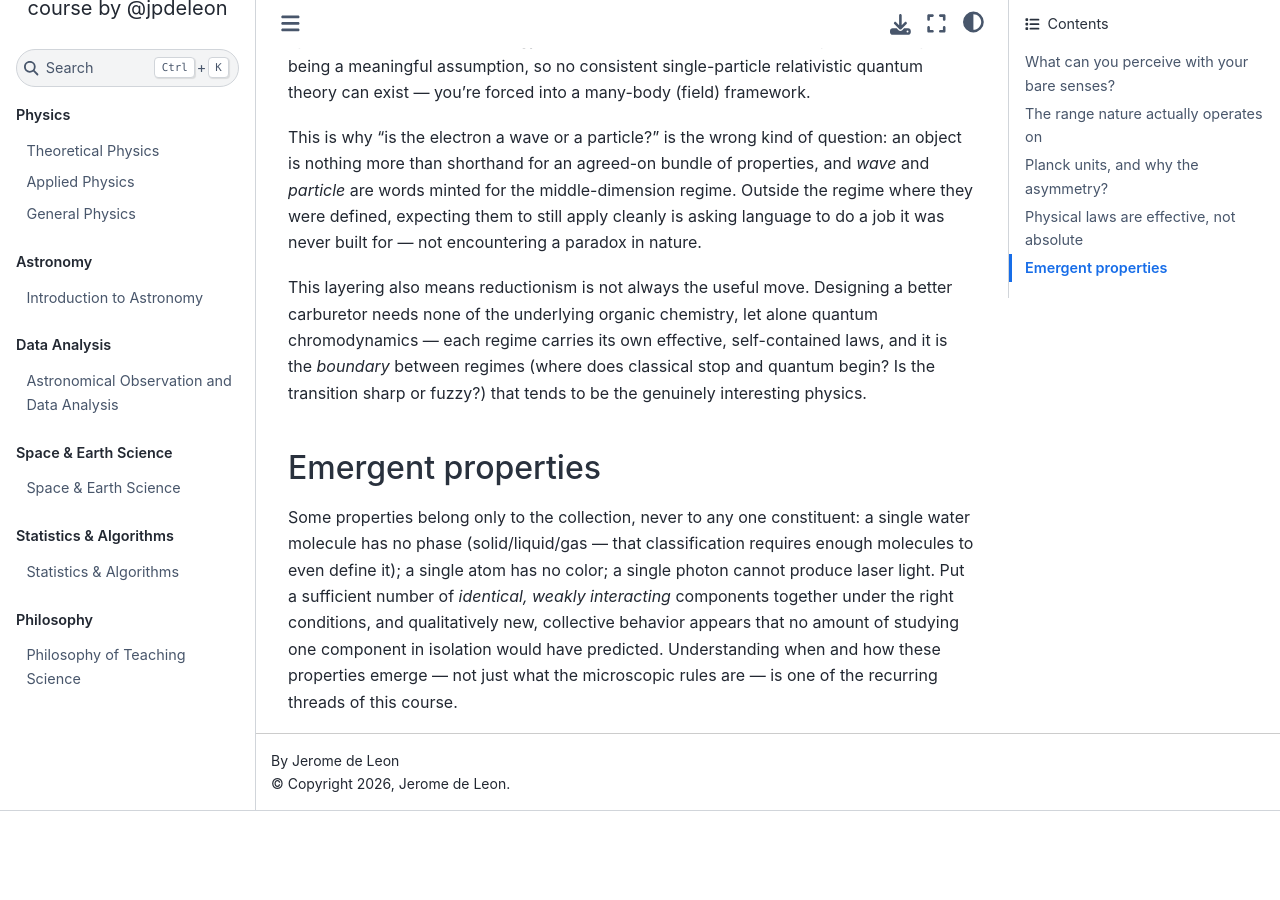
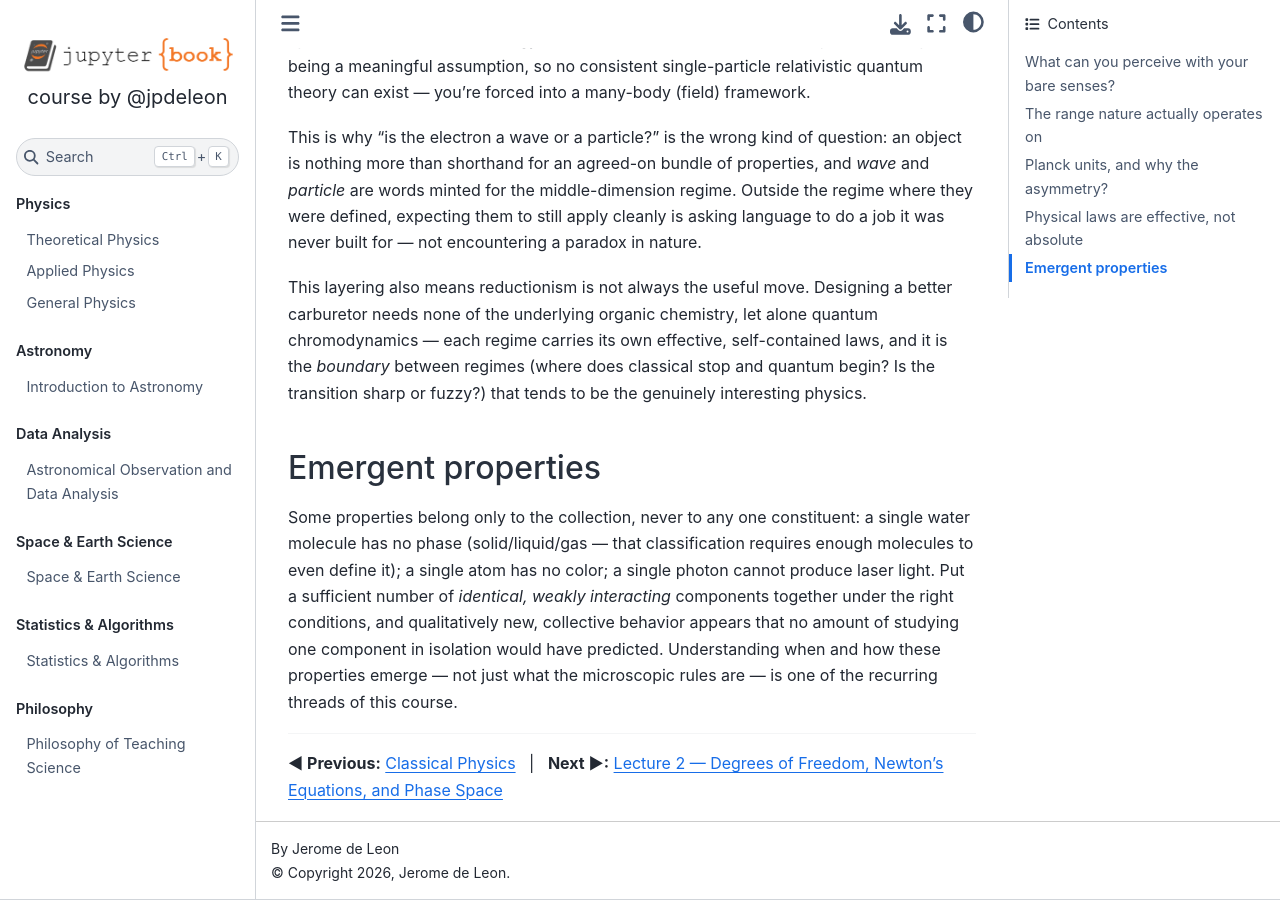
Before and after one commit to jpdeleon/teach, a Jupyter Book: the page built from physics/theoretical/classical/lec01_introduction.md, in a window 1280 px wide and 900 px high, scrolled down 2611 px. Built offline with Jupyter Book 1.0.4 settings and Sphinx 7.4.7 and the Sphinx Book theme 1.1.4, drawn with Linux system fonts in a browser that asks for light colours; pages that are not in the unit, such as notebooks, are missing from menus; before the commit the page ends 3422 px from its top, so only the background shows below that.

Commit message:
Add manual prev/next links as a fallback nav for out-of-book crawls
sphinx-book-theme already auto-generates Previous/Next footer buttons
correctly when a sub-book is built as its own Sphinx project (its own
dev server, or the deployed site). But when physics/theoretical's
markdown is instead crawled as an orphan document by the ROOT book's
Sphinx build (e.g. localhost:9999), there's no toctree context to
compute those links from, so the footer is empty there.

Add a plain markdown link line at the bottom of each lecture page as
a content-level fallback that renders identically in both build
contexts, so root's crawl-through isn't left without any way to move
between lectures.

Co-Authored-By: Claude Sonnet 5 <noreply@anthropic.com>
Claude-Session: https://claude.ai/code/session_01DmGzpoxghJP3qrR5jhDD3q

```diff
--- a/physics/theoretical/classical/lec01_introduction.md
+++ b/physics/theoretical/classical/lec01_introduction.md
@@ -225,3 +225,7 @@ components together under the right conditions, and qualitatively new, collectiv
 behavior appears that no amount of studying one component in isolation would have
 predicted. Understanding when and how these properties emerge — not just what the
 microscopic rules are — is one of the recurring threads of this course.
+
+---
+
+**◀ Previous:** [Classical Physics](index.md) &nbsp;&nbsp;|&nbsp;&nbsp; **Next ▶:** [Lecture 2 — Degrees of Freedom, Newton's Equations, and Phase Space](lec02_degrees_of_freedom.md)
```
Also changed, not shown: physics/theoretical/classical/lec02_degrees_of_freedom.md (+4 -0 lines).
